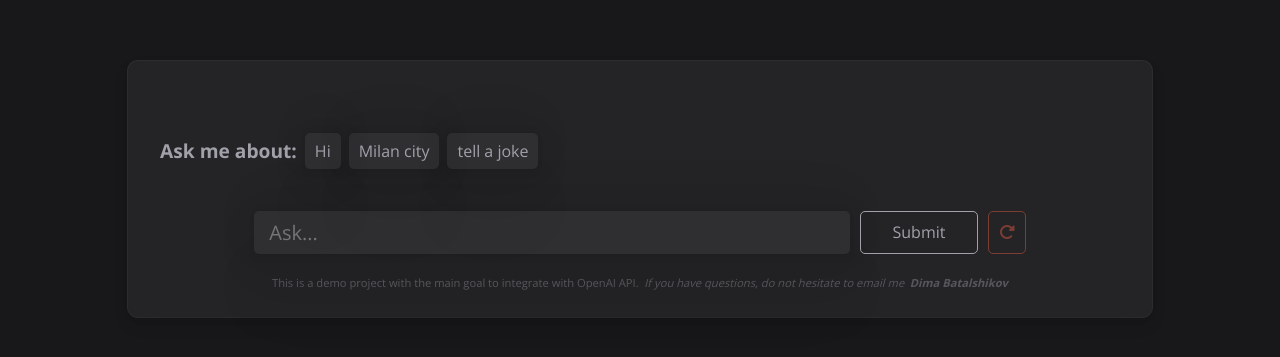
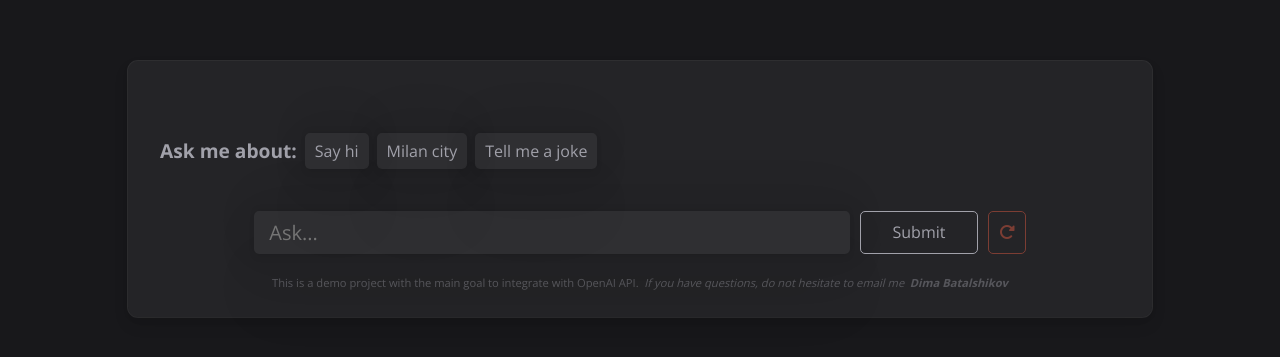
Before and after one commit to DamianDream/chat-ai-project-demo, a React (Create React App) app: page / in a window 1280 px wide. Shown: the part 211-568 px from the top of the page. Built offline with nearby package versions, Linux system fonts and the light colour scheme.

Commit message:
update the build

```diff
--- a/package.json
+++ b/package.json
@@ -6,9 +6,11 @@
     "@testing-library/jest-dom": "^5.16.5",
     "@testing-library/react": "^13.4.0",
     "@testing-library/user-event": "^13.5.0",
+    "body-parser": "^1.20.2",
     "concurrently": "^8.1.0",
     "cors": "^2.8.5",
-    "dotenv": "^16.1.4",
+    "dotenv": "^16.3.1",
+    "express": "^4.18.2",
     "openai": "^3.2.1",
     "react": "^18.2.0",
     "react-dom": "^18.2.0",
--- a/src/App.js
+++ b/src/App.js
@@ -1,14 +1,14 @@
 import React from 'react'
 import { useState, useEffect, useRef } from 'react'
+
+import FAQ from './Components/FAQ/FAQ'
+import ChatItem from "./Components/CatItem/ChatItem"
 import Info from './Components/Info/Info'
-import ChatItem from "./Components/CatItem/ChatItem"
-import FAQ from './Components/FAQ/FAQ'
 
 export default function App() {
 
   const [ question, setQuestion ] = useState('')
   const [ chatData, setChatData ] = useState([])
-
   const [ error, setError ] = useState()
   const [ isActive, setIsActive ] = useState(false)
 
@@ -17,7 +17,7 @@ export default function App() {
 
 const faqContent = [
     {
-        title:"Hi",
+        title:"Say hi",
         content: "Hello"
     },
     {
@@ -25,8 +25,8 @@ const faqContent = [
         content: "Tell me shortly three facts about Milan"
     },
     {
-        title:"tell a joke",
-        content: "I want a joke, please tell me!"
+        title:"Tell me a joke",
+        content: "Please tell me a joke about Junior Frontend developer"
     },
 ]
 
@@ -54,11 +54,12 @@ const faqContent = [
                           }
                         ]
                     ))
-        }, 600)
+        }, 1000)
 
     } catch (error) {
         setError(error)
     }
+      console.log("Fetch")
   }
 
     const renderMessage = async () => {
@@ -96,6 +97,13 @@ const faqContent = [
         inputArea.current.value = "";
     }
 
+    const handleKeyUp = async (event) =>{
+        event.persist();
+        if (event.key === "Enter") {
+            await renderMessage()
+        }
+    }
+
   return (
       <div className="chat">
         <section className="chat-container">
@@ -127,12 +135,12 @@ const faqContent = [
           </div>
           <div className="control-area">
                 <div className="input-container">
-
                   <input
                       ref={inputArea}
                       id="chatInput"
                       type="text"
                       placeholder="Ask..."
+                      onKeyDown={handleKeyUp}
                       onChange={(e) => setQuestion(e.target.value)}/>
                   <button id="chatSubmit" onClick={renderMessage}>Submit</button>
                   <button id="chatRest" onClick={reset}>
--- a/src/Components/FAQ/FAQ.css
+++ b/src/Components/FAQ/FAQ.css
@@ -23,6 +23,7 @@
     rgba(0, 0, 0, 0.05) 0 -3px 5px;
 }
 .chat-question-item:hover {
+    cursor: pointer;
     color: var(--clr-dark);
     background-color: var(--clr-accent);
 }
--- a/src/Components/TypeWriter/TypeWriter.js
+++ b/src/Components/TypeWriter/TypeWriter.js
@@ -15,10 +15,8 @@ const TypeWriter = ({ text }) => {
         if(index.current < text.length) {
             const timeout = setTimeout(() => {
                 setCurrentText((value) => value + text.charAt(index.current -1))
-                console.log(text.charAt(index.current))
                 index.current += 1
             }, 50)
-
             return () => {
                 clearTimeout(timeout)
             }
```
Also changed, not shown: 1 other file (tests, documents, lock files or other folders).
